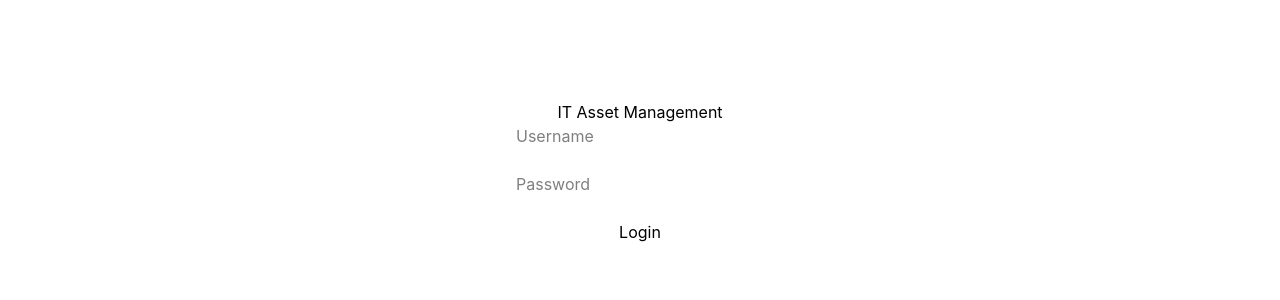
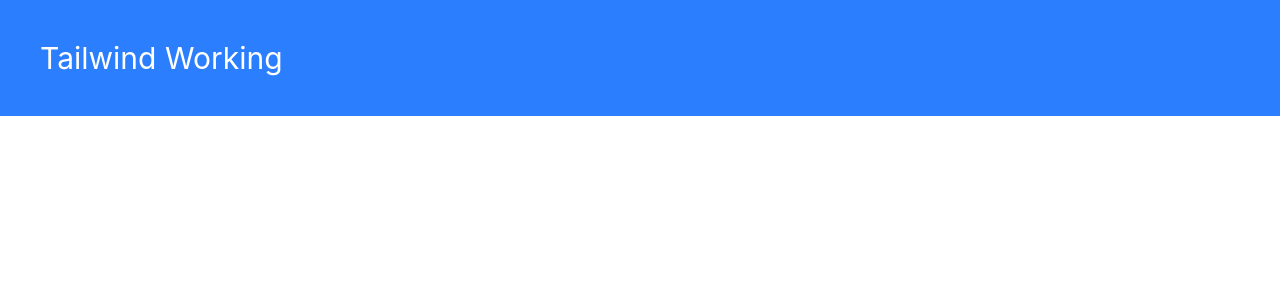
Before and after one commit to it881/itam-project, a React (Vite) app in the folder itam-frontend/: page / in a window 1280 px wide. Shown: the top 300 px of the page. Built offline with nearby package versions, Linux system fonts and the light colour scheme.

Commit message:
Added Tailwind styling

```diff
--- a/itam-frontend/src/App.jsx
+++ b/itam-frontend/src/App.jsx
@@ -1,7 +1,9 @@
-import Login from "./pages/Login";
-
 function App() {
-  return <Login />;
+  return (
+    <div className="bg-blue-500 text-white p-10 text-3xl">
+      Tailwind Working
+    </div>
+  );
 }
 
 export default App;
--- a/itam-frontend/src/pages/Login.jsx
+++ b/itam-frontend/src/pages/Login.jsx
@@ -8,7 +8,9 @@
   const [password, setPassword] = useState("");
 
   const handleLogin = async () => {
-    const res = await fetch("https://itam-backend-jgzp.onrender.com//api/login", {
+    const res = await fetch(
+      "https://https://itam-backend-jgzp.onrender.com//api/login",
+      {
         method: "POST",
         headers: {
           "Content-Type": "application/json",
@@ -17,7 +19,8 @@
           username,
           password,
         }),
-    });
+      }
+    );
 
     const data = await res.json();
 
@@ -34,28 +37,36 @@
   }
 
   return (
-    <div style={{ textAlign: "center", marginTop: "100px" }}>
-      <h1>IT Asset Management</h1>
+    <div className="flex items-center justify-center min-h-screen bg-gray-100">
+
+      <div className="bg-white p-10 rounded-2xl shadow-xl w-96">
+
+        <h1 className="text-3xl font-bold text-center mb-8">
+          IT Asset Management
+        </h1>
 
         <input
           type="text"
           placeholder="Username"
+          className="w-full border p-3 rounded-lg mb-4"
           onChange={(e) => setUsername(e.target.value)}
         />
-
-      <br /><br />
 
         <input
           type="password"
           placeholder="Password"
+          className="w-full border p-3 rounded-lg mb-6"
           onChange={(e) => setPassword(e.target.value)}
         />
 
-      <br /><br />
-
-      <button onClick={handleLogin}>
+        <button
+          onClick={handleLogin}
+          className="w-full bg-blue-600 text-white p-3 rounded-lg hover:bg-blue-700"
+        >
           Login
         </button>
+
+      </div>
     </div>
   );
 }
```
Also changed, not shown: itam-frontend/vite.config.js (+4 -4 lines). Lines whose indentation alone changed are shown as unchanged.
